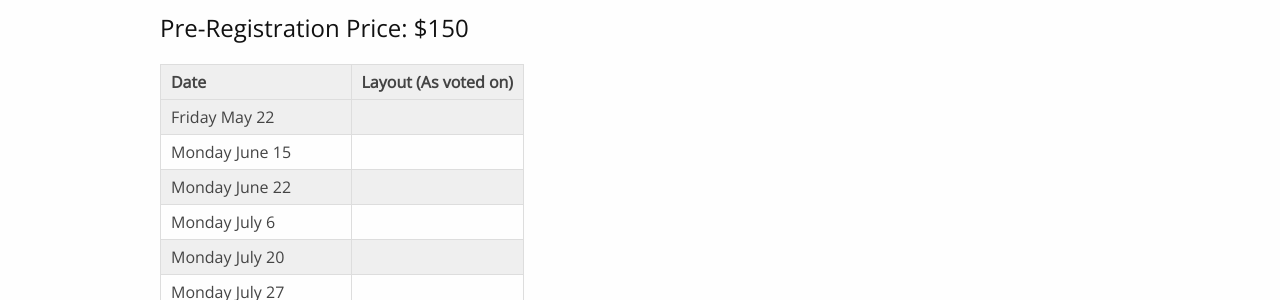
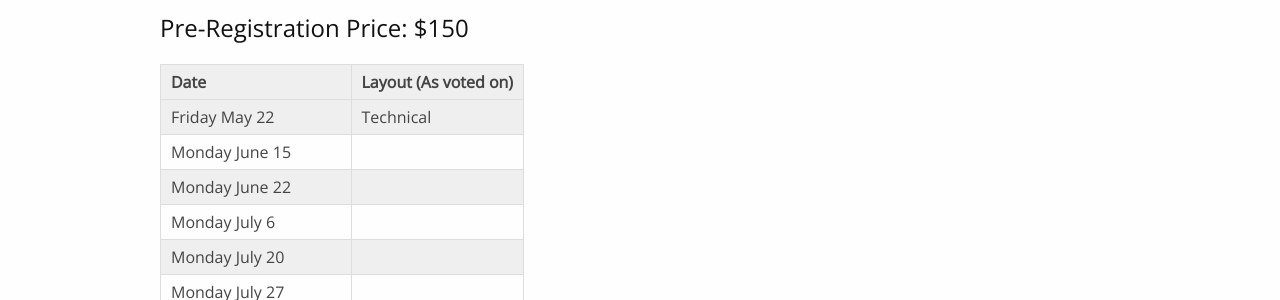
Before and after one commit to kwsportracing/site, a Jekyll site: the page built from docs/dates.md, in a window 1280 px wide and 900 px high. Shown: the part 148-448 px from the top of the window. Built offline with Jekyll 4.4.1, drawn with Linux system fonts in a browser that asks for light colours; nearby versions of some CDN libraries.

Commit message:
Updated layout for May 22

```diff
--- a/docs/dates.md
+++ b/docs/dates.md
@@ -10,7 +10,7 @@ permalink: /dates/
 
 | Date                | Layout (As voted on) |
 |---------------------|----------------------|
-| Friday May 22       |                      |
+| Friday May 22       |Technical             |
 | Monday June 15      |                      |
 | Monday June 22      |                      |
 | Monday July 6       |                      |
```
